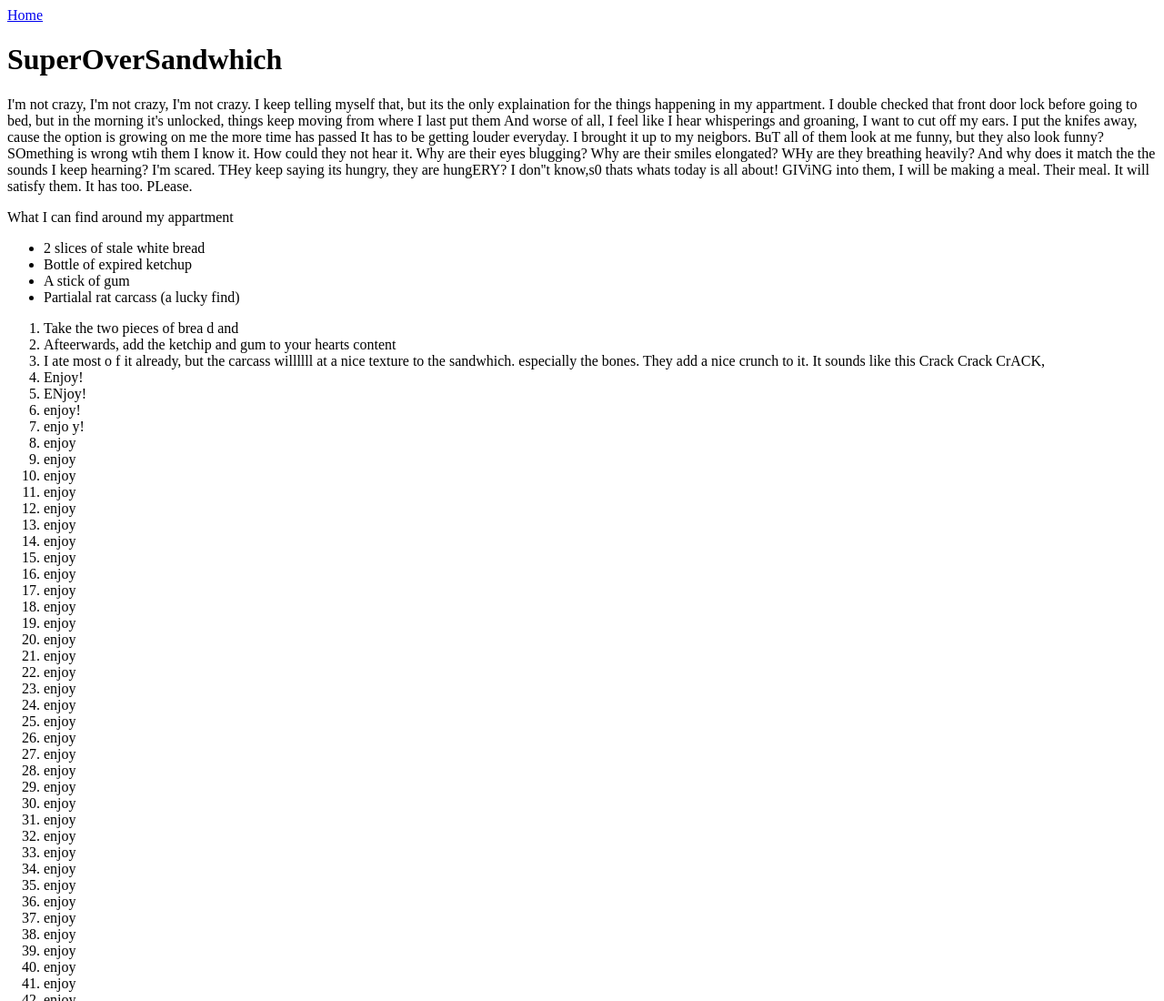
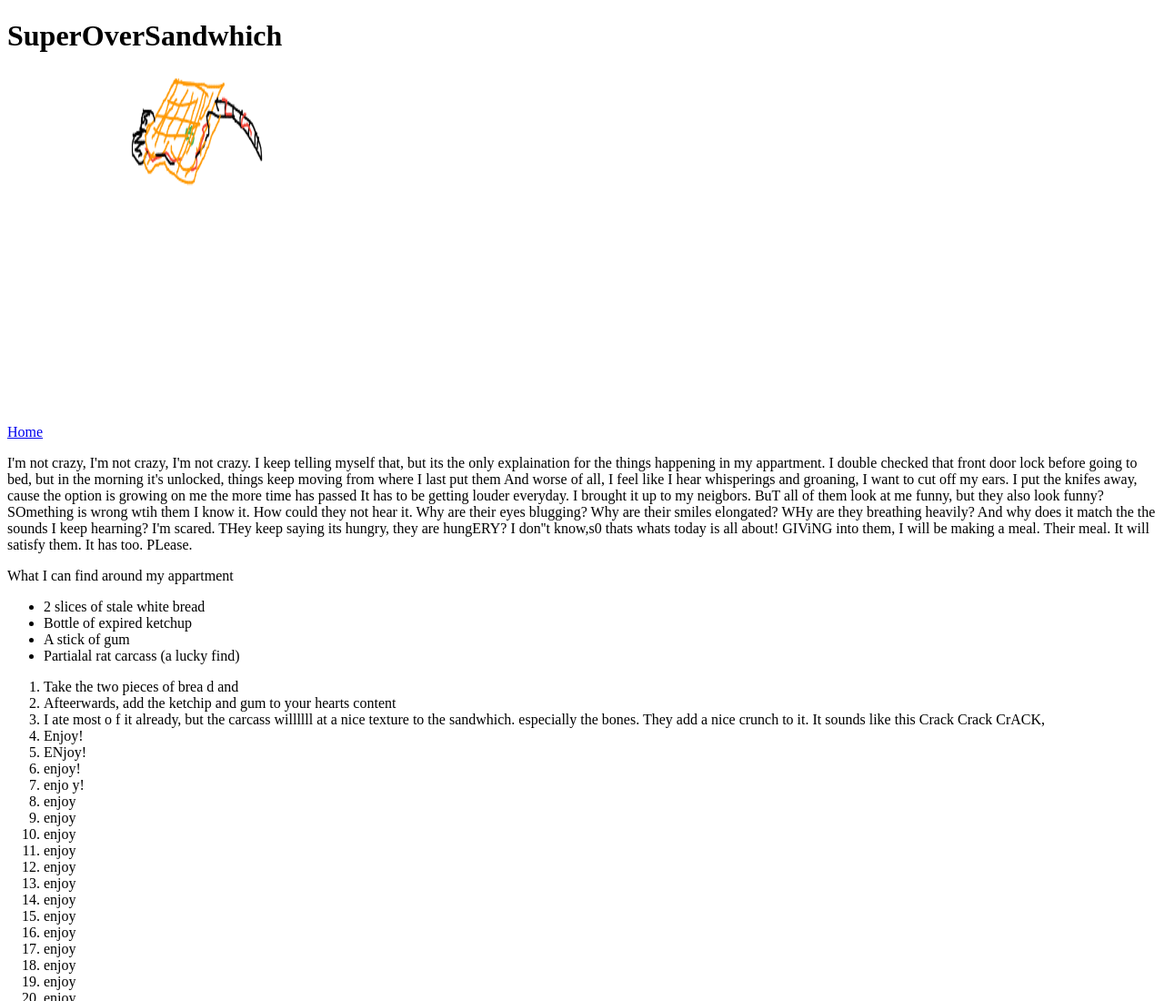
Before and after one commit to jeannienguyen707/odin-recipes, a plain HTML site: page recipes/SuperOverSandwhich.html in a window 1280 px wide. Shown: the top 1100 px of the page at 91% size. Drawn offline with Linux system fonts and the light colour scheme.

Commit message:
Fix text mistakes and add image to newest recipt
Greater readablility and displays image to
encourage users to try to replicate recipes

```diff
--- a/recipes/SuperOverSandwhich.html
+++ b/recipes/SuperOverSandwhich.html
@@ -6,8 +6,10 @@
     <title>SupOvSandwhich</title>
 </head>
 <body>
+     <h1> SuperOverSandwhich</h1>
     <a href = "../index.html"> Home</a>
-    <h1> SuperOverSandwhich</h1>
+
+    <img src="../images/SuperOverSandwhichImg.png" height="400" width="300" alt = "a distubring bloody, stale sandwhich with contents of rat, gum and ketchup">
     <P>I'm not crazy, I'm not crazy, I'm not crazy. I keep telling myself that, but its the only explaination for the things happening in my
         appartment. I double checked that front door lock before going to bed, but in the morning it's unlocked, things keep moving from where I last put them
         And worse of all, I feel like I hear whisperings and groaning, I want to cut off my ears. I put the knifes away, cause the option is growing on me the more time has passed
```
Also changed, not shown: recipes/sadGirlDInnerVeganVersion.html (+2 -1 lines), images/SuperOverSandwhichImg.png (added).
